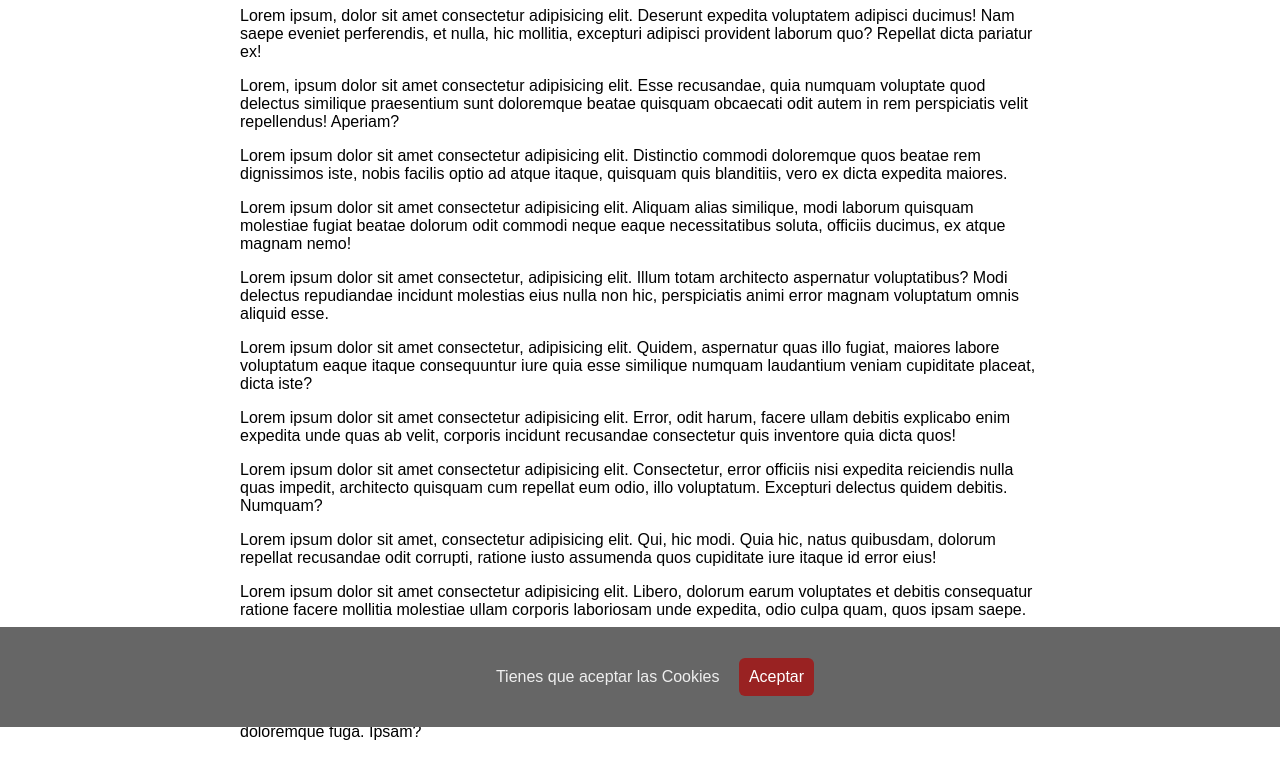
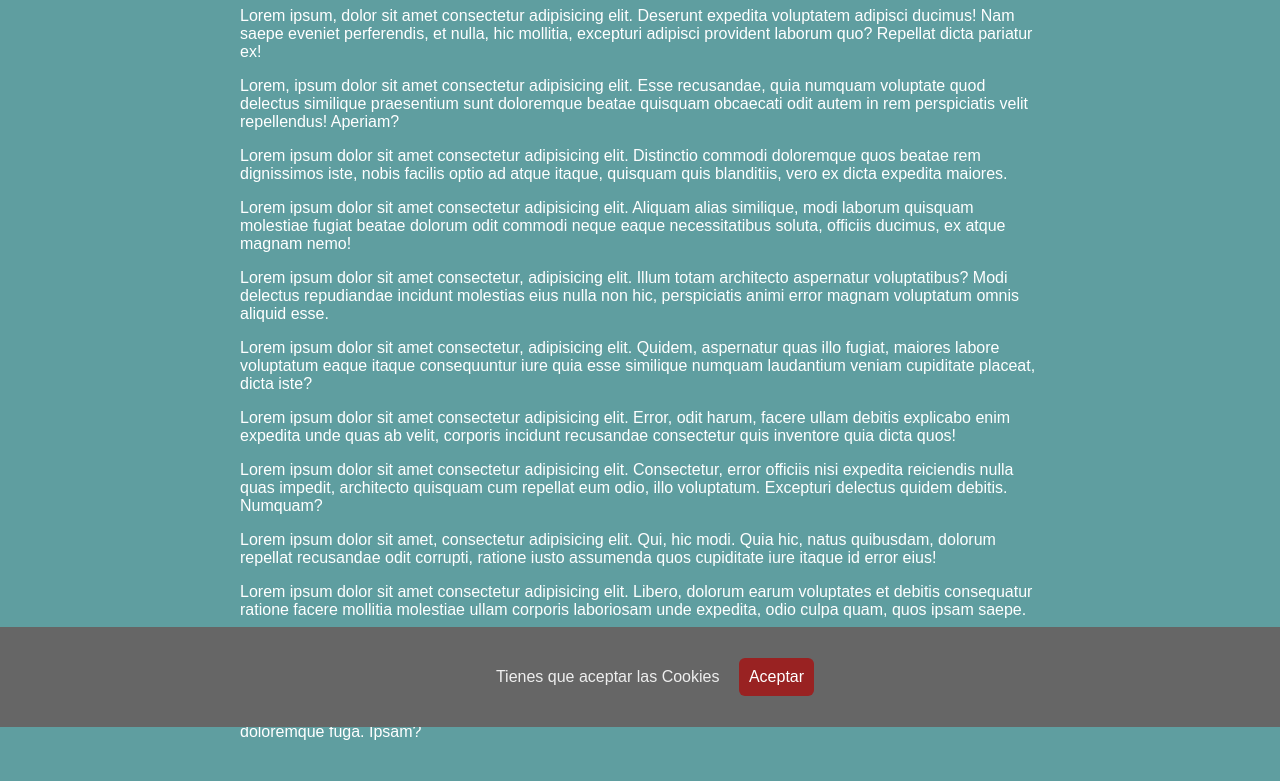
Before and after one commit to VzqzAlfred/DOM, a plain HTML site: page Class_6/index.html in a window 1280 px wide. Shown: the part 73-854 px from the top of the page. Drawn offline with Linux system fonts and the light colour scheme.

Commit message:
Estilo en fondo

```diff
--- a/Class_6/style.css
+++ b/Class_6/style.css
@@ -1,6 +1,8 @@
 body{
     font-family: sans-serif;
     margin-bottom: 40px;
+    background-color: cadetblue;
+    color: #fff;
 }
 
 .content{
```
